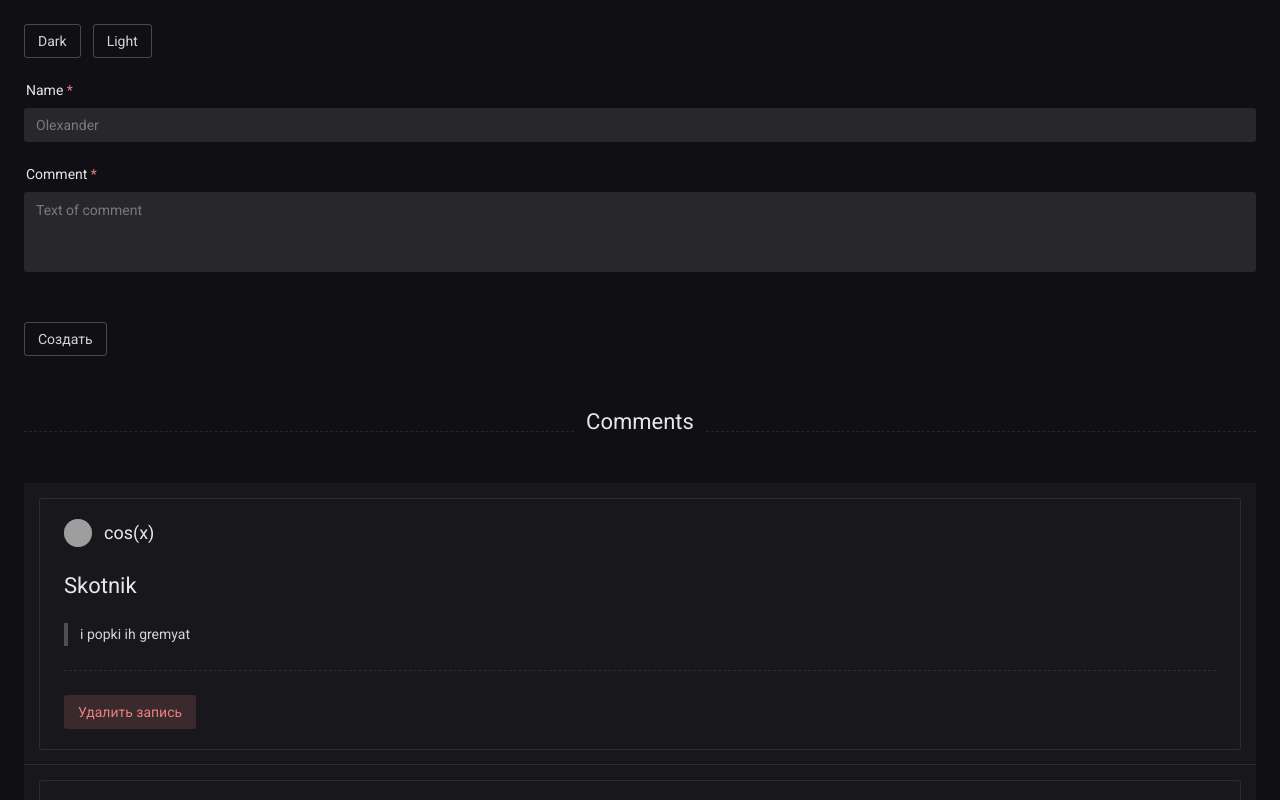
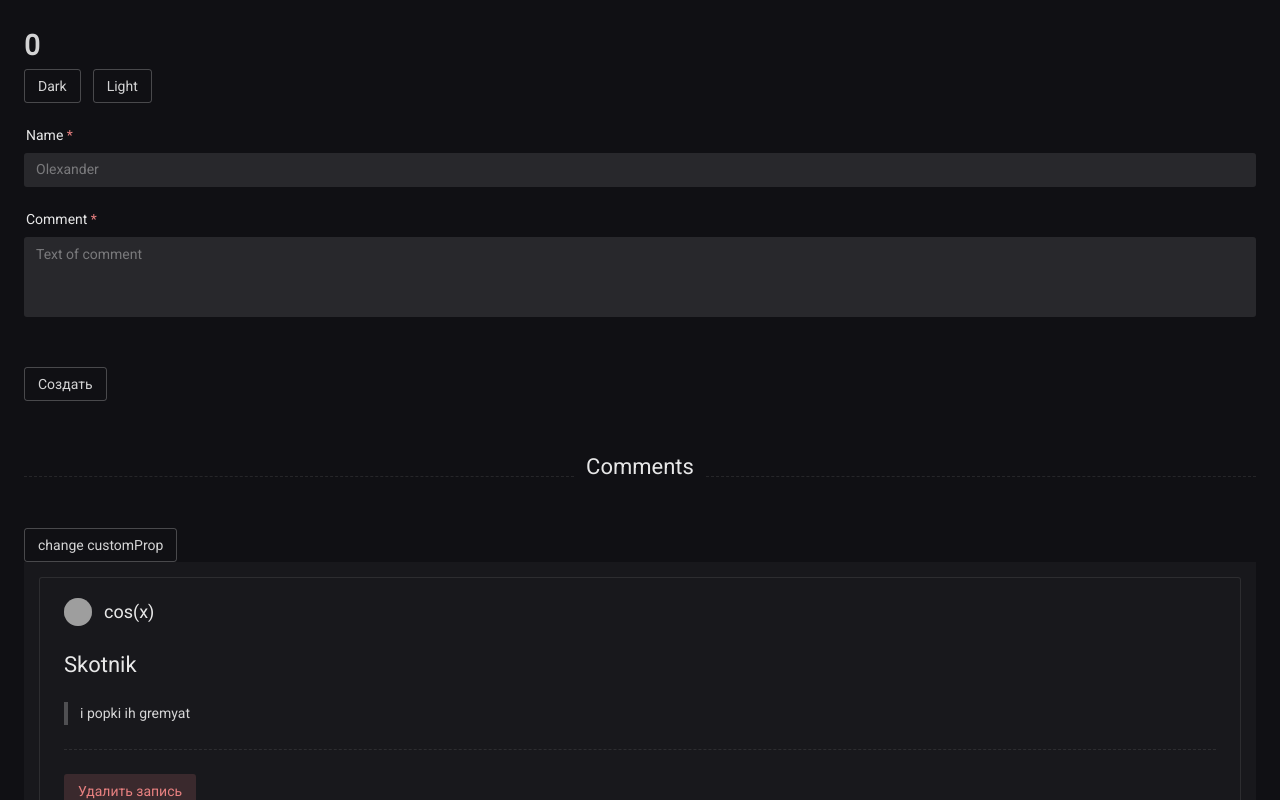
Before and after one commit to slabnevitch/vue3-composition-for-beginers, a Vue app: page /posts in a window 1280 px wide. Shown: the top 800 px of the page. Built offline with nearby package versions, Linux system fonts and the light colour scheme; grey boxes are pictures that could not be loaded.

Commit message:
наладил удаление поста из списка

```diff
--- a/src/App.vue
+++ b/src/App.vue
@@ -3,6 +3,7 @@
     <n-config-provider :theme="theme">
       <n-layout>
         <n-layout-content content-style="padding: 24px;">
+          <h1>{{customProp}}</h1>
           <n-space style="padding-bottom: 24px;">
             <!-- <n-button>{{theme}}</n-button> -->
             <n-button @click="theme = darkTheme">Dark</n-button>
@@ -14,7 +15,7 @@
              <n-h2>Comments</n-h2>
           </n-divider>
 
-          <RecipeList :recipies="posts"></RecipeList>
+          <RecipeList :recipies="posts" @remove="postRemove" v-model:number="customProp"></RecipeList>
         </n-layout-content>
       </n-layout>
       <!-- <n-global-style /> -->
@@ -57,6 +58,8 @@ export default {
 
   data(){
     return{
+      customProp: 0,
+
       lightTheme,
       darkTheme,
       theme: darkTheme,
@@ -72,10 +75,10 @@ export default {
   methods: {
     postAdd(newPost){
       this.posts.push(newPost);
+    },
+    postRemove(deletedPost){
+      this.posts = this.posts.filter(post => post.id !== deletedPost.id);
     }
-    // postRemove(newPost){
-    //   this.posts.push(newPost);
-    // }
   }
 
   // mounted(){
--- a/src/components/AddRecipe.vue
+++ b/src/components/AddRecipe.vue
@@ -1,4 +1,5 @@
 <template>
+
     <n-form
       ref="formRef"
       :model="formValue"
@@ -71,7 +72,6 @@ export default{
   methods: {
     handleValidateClick (e) {
       e.preventDefault();
-        console.log(this.formValue.name)
 
       this.$refs.formRef.validate((errors) => {
         if (!errors) {
@@ -83,7 +83,7 @@ export default{
           });
           this.formValue.name = this.formValue.text = '';
         } else {
-          console.log(errors);
+          // console.log(errors);
           this.message.error('Invalid');
         }
       })
--- a/src/components/RecipeDetail.vue
+++ b/src/components/RecipeDetail.vue
@@ -48,7 +48,7 @@ export default {
   },
   methods: {
     removePost(){
-
+      this.$emit('remove', this.recipe);
     }
   }
 }
--- a/src/components/RecipeList.vue
+++ b/src/components/RecipeList.vue
@@ -1,12 +1,13 @@
 <template>
   <!-- {{recipies}} -->
+  <n-button @click="customPropClick">change customProp</n-button>
   <n-list>
-    <RecipeDetail v-for="item, i in recipies" :recipe="item" />
+    <RecipeDetail v-for="item, i in recipies" :key="item.id" :recipe="item" @remove="postRemoveFromList"/>
   </n-list>
 </template>
 
 <script>
-  import { NSpace, NList, NListItem, NThing } from 'naive-ui';
+  import { NSpace, NList, NListItem, NThing, NButton } from 'naive-ui';
   import RecipeDetail from '@/components/RecipeDetail'
 
 export default {
@@ -15,23 +16,32 @@ export default {
     NList,
     NListItem,
     NThing,
-    RecipeDetail
+    RecipeDetail,
+    NButton
   },
   props: {
     recipies: {
       type: Array,
       default: () => []
+    },
+    customProp: {
+      type: Number,
+      default: 0
     }
     // setCurrent: {
     //   type: Function
     // }
   },
-//   methods: {
-//     clickRecipie(id){
-//       console.log(id)
-//       this.setCurrent(id)
-//     }
-//   }
+  methods: {
+    postRemoveFromList(removedPost){
+      this.$emit('remove', removedPost);
+    },
+    customPropClick(){
+      this.customProp + 1;
+      console.log(this.customProp);
+      this.$emit('update:customProp', this.customProp);
+    }
+  }
 }
 </script>
 
```
